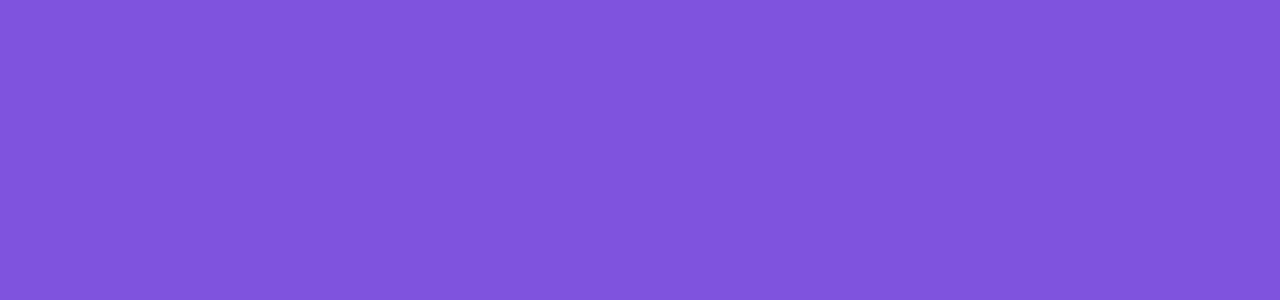
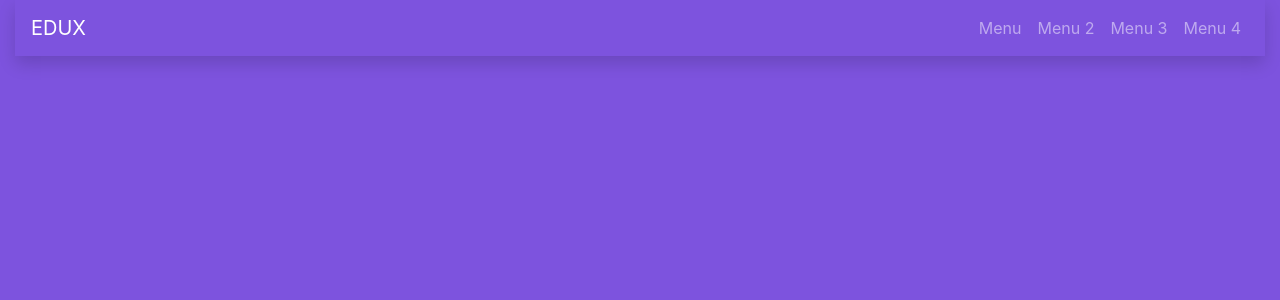
Before and after one commit to MatheusDevelop/Edux-Front-end, a React (Create React App) app: page /gerenciadordedicas in a window 1280 px wide. Shown: the top 300 px of the page. Built offline with nearby package versions, Linux system fonts and the light colour scheme.

Commit message:
Gerenciador de dicas

```diff
--- /dev/null
+++ b/src/modules/gerenciadorDicas/components/header.jsx
@@ -0,0 +1,26 @@
+import {Navbar,Nav ,NavDropdown,Container} from "react-bootstrap";
+function Header() {
+    return(
+        <header>
+        <Container fluid className="px-">
+            <Navbar expand="lg" className="roxo shadow" variant="dark">
+                    <Navbar.Brand>
+                    EDUX
+                    </Navbar.Brand>
+                    <Navbar.Toggle aria-controls="menu" />
+                    <Navbar.Collapse id="menu" className="justify-content-end">
+                        <Nav>
+                            <Nav.Link href="https://github.com/MatheusDevelop" target="_blank" className="d-flex align-items-center">Menu</Nav.Link>
+                            <Nav.Link href="https://github.com/MatheusDevelop" target="_blank" className="d-flex align-items-center">Menu 2</Nav.Link>
+                            <Nav.Link href="https://github.com/MatheusDevelop" target="_blank" className="d-flex align-items-center">Menu 3</Nav.Link>
+                            <Nav.Link href="https://github.com/MatheusDevelop" target="_blank" className="d-flex align-items-center">Menu 4</Nav.Link>
+                        </Nav>
+                    </Navbar.Collapse>
+            </Navbar>
+        </Container>
+        </header>
+
+    )
+}
+
+export default Header;
--- /dev/null
+++ b/src/modules/gerenciadorDicas/pages/gerenciadorDicasPage.jsx
@@ -0,0 +1,16 @@
+import React from 'react';
+import Header from '../components/header';
+
+const GerenciadorDicasPage = () => {
+
+    return(
+        <div>
+            <Header />
+
+        </div>
+
+    )
+
+}
+
+export default GerenciadorDicasPage;
--- a/src/routes.js
+++ b/src/routes.js
@@ -1,13 +1,17 @@
 import { BrowserRouter,Switch,Route } from "react-router-dom";
 import GerenciadorTurmasPage from "./modules/gerenciadorTurmas/pages/gerenciadorTurmasPage";
 import loginPage from "./modules/login/pages/loginPage";
+import GerenciadorDicasPage from "./modules/gerenciadorDicas/pages/gerenciadorDicasPage"
 
 function Routes() {
     return(
         <BrowserRouter>
             <Switch>
+
                 <Route path="/login" component={loginPage}/>
                 <Route path="/gerenciadordeturmas" component={GerenciadorTurmasPage}/>
+                <Route path="/gerenciadordedicas" component={GerenciadorDicasPage}/>
+
             </Switch>
         </BrowserRouter>
     )
```
Also changed, not shown: src/modules/gerenciadorDicas/style/style.css (added, +25 -0 lines).
